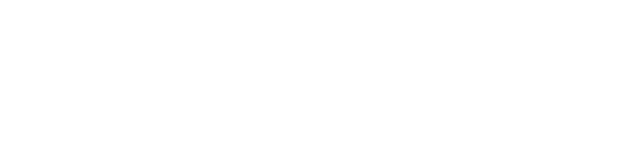
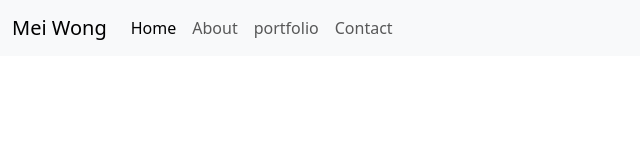
Before and after one commit to newworldhost/portfolio, a plain HTML site: page index.html in a window 1280 px wide. Shown: the whole page, without its empty margins (0-640 px from the left). Drawn offline with nearby package versions, Linux system fonts and the light colour scheme.

Commit message:
code: adjusted navbar for better implementation of it

```diff
--- a/index.html
+++ b/index.html
@@ -4,14 +4,38 @@
 <head>
     <meta charset="UTF-8">
     <meta name="viewport" content="width=device-width, initial-scale=1.0">
-    <title>Document</title>
+    <title>Mei Wong | Software Developer</title>
     <!-- Bootstrap CSS Link -->
     <link href="https://cdn.jsdelivr.net/npm/bootstrap@5.3.3/dist/css/bootstrap.min.css" rel="stylesheet"
         integrity="sha384-QWTKZyjpPEjISv5WaRU9OFeRpok6YctnYmDr5pNlyT2bRjXh0JMhjY6hW+ALEwIH" crossorigin="anonymous">
 </head>
 
 <body>
+    <nav class="navbar navbar-expand-lg bg-body-tertiary">
+        <div class="container-fluid">
+          <a class="navbar-brand" href="#">Mei Wong</a>
+          <button class="navbar-toggler" type="button" data-bs-toggle="collapse" data-bs-target="#navbarSupportedContent" aria-controls="navbarSupportedContent" aria-expanded="false" aria-label="Toggle navigation">
+            <span class="navbar-toggler-icon"></span>
+          </button>
+          <div class="collapse navbar-collapse" id="navbarSupportedContent">
+            <ul class="navbar-nav me-auto mb-2 mb-lg-0">
+              <li class="nav-item">
+                <a class="nav-link active" aria-current="page" href="index.html">Home</a>
+              </li>
+              <li class="nav-item">
+                <a class="nav-link" href="#about">About</a>
+              </li>
+              <li class="nav-item">
+                <a class="nav-link" href="#portfolio">portfolio</a>
+              </li>
+              <li class="nav-item">
+                <a class="nav-link" href="#contact">Contact</a>
+              </li>
 
+            </ul>
+          </div>
+        </div>
+      </nav>
 
     <!-- Bootstrap JS Script-->
     <script src="https://cdn.jsdelivr.net/npm/bootstrap@5.3.3/dist/js/bootstrap.bundle.min.js"
```
